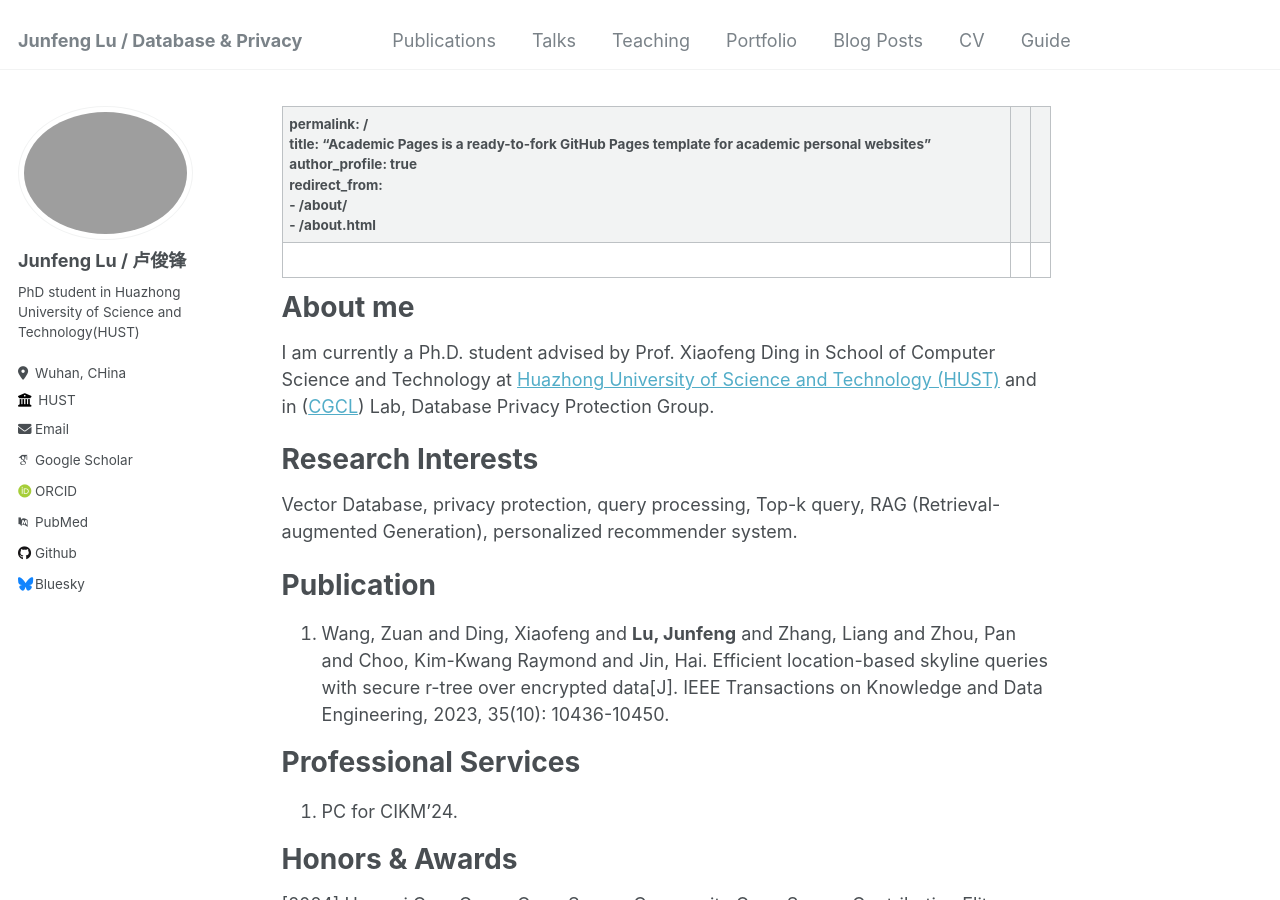
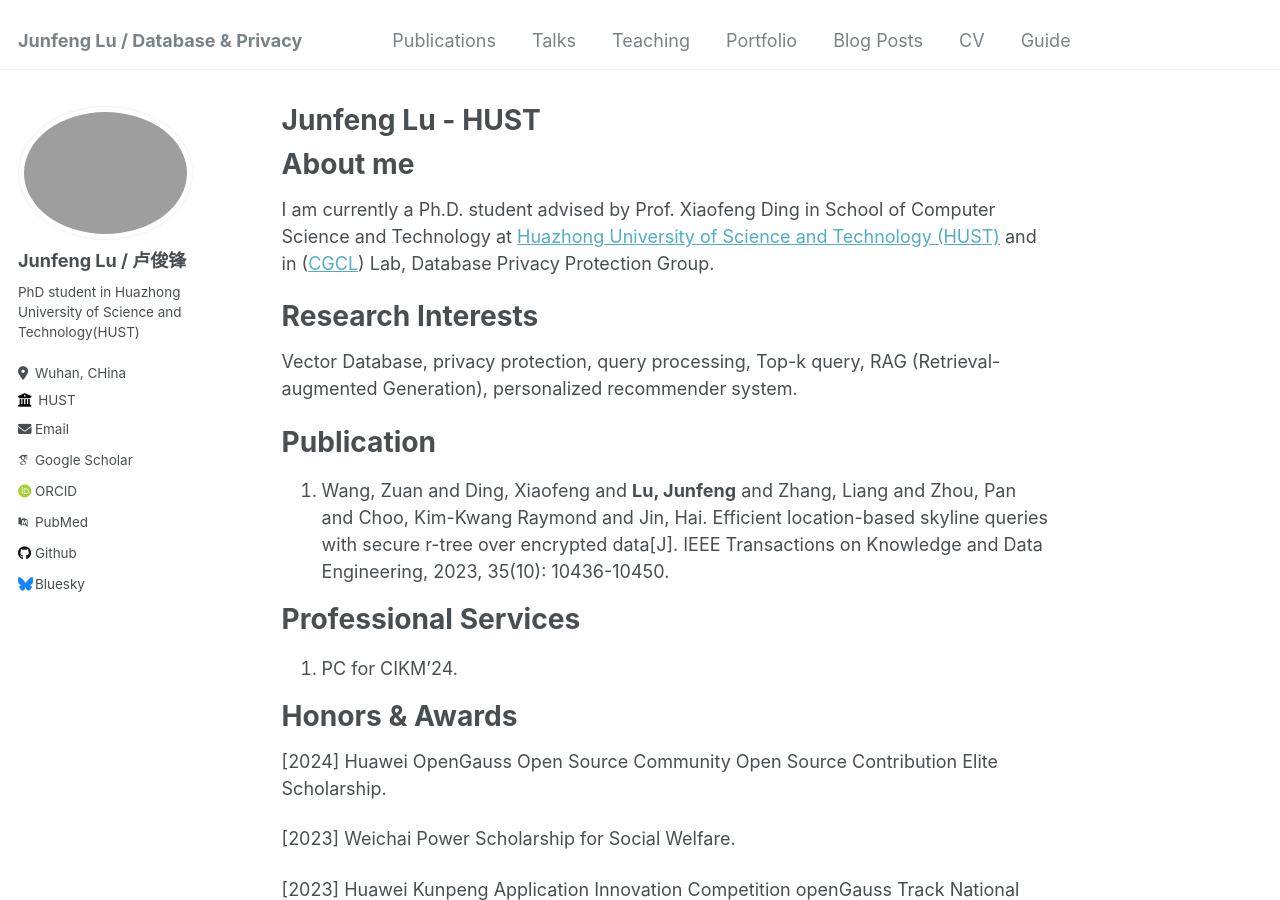
Before and after one commit to richardlujunfeng/richardloo, a Jekyll site: the page built from _pages/about.md, in a window 1280 px wide and 900 px high. Built offline with Jekyll 4.4.1, drawn with Linux system fonts in a browser that asks for light colours; some web fonts are replaced; our own code applies the rules of GitHub Pages for plain Markdown files.

Commit message:
Add files via upload

```diff
--- a/_pages/about.md
+++ b/_pages/about.md
@@ -1,6 +1,11 @@
-| permalink: /<br/>title: "Academic Pages is a ready-to-fork GitHub Pages template for academic personal websites"<br/>author_profile: true<br/>redirect_from: <br/>  - /about/<br/>  - /about.html |      |      |
-| ------------------------------------------------------------ | ---- | ---- |
-|                                                              |      |      |
+---
+permalink: /
+title: "Junfeng Lu - HUST"
+author_profile: true
+redirect_from:
+  - /about/
+  - /about.html
+---
 
 # About me
 
```
